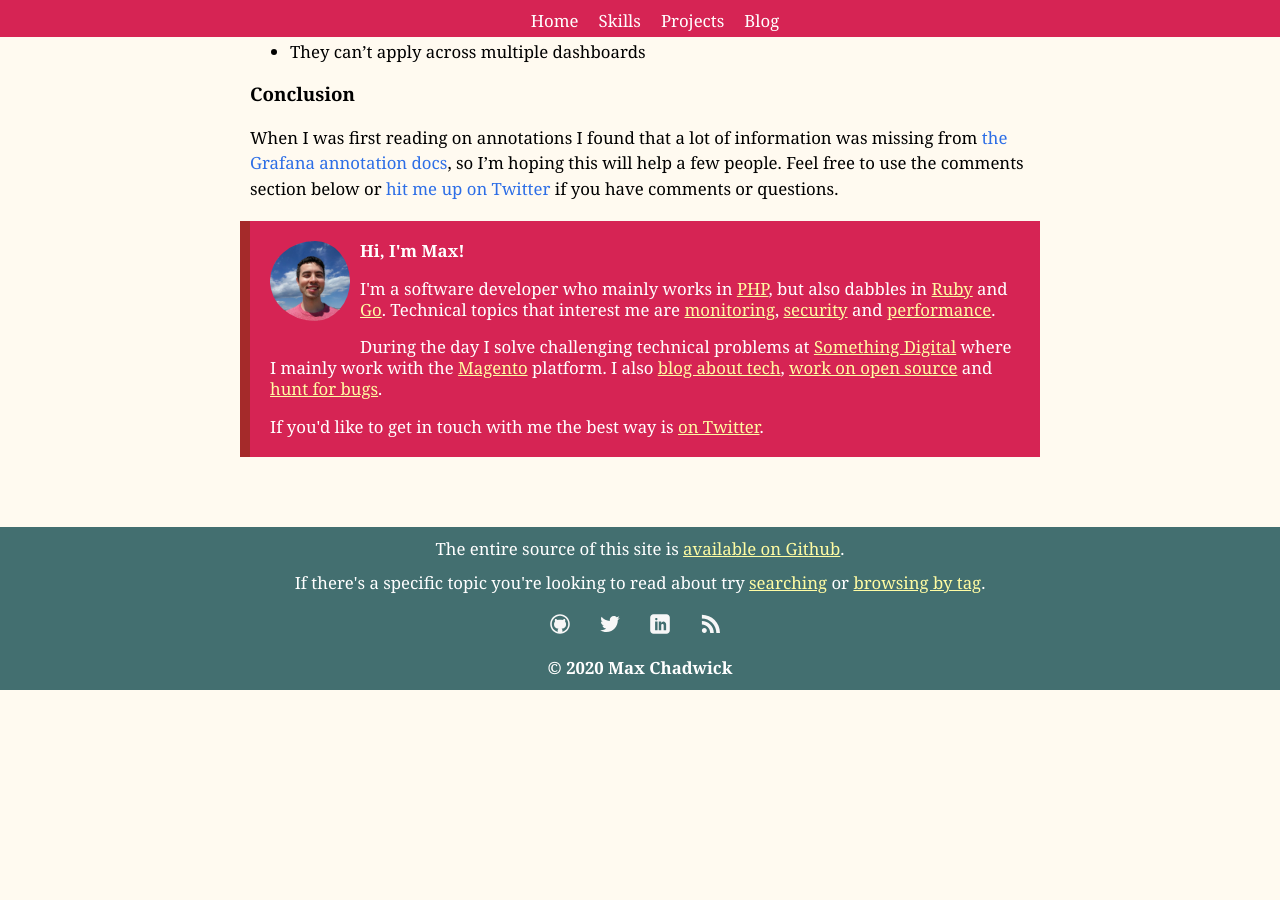
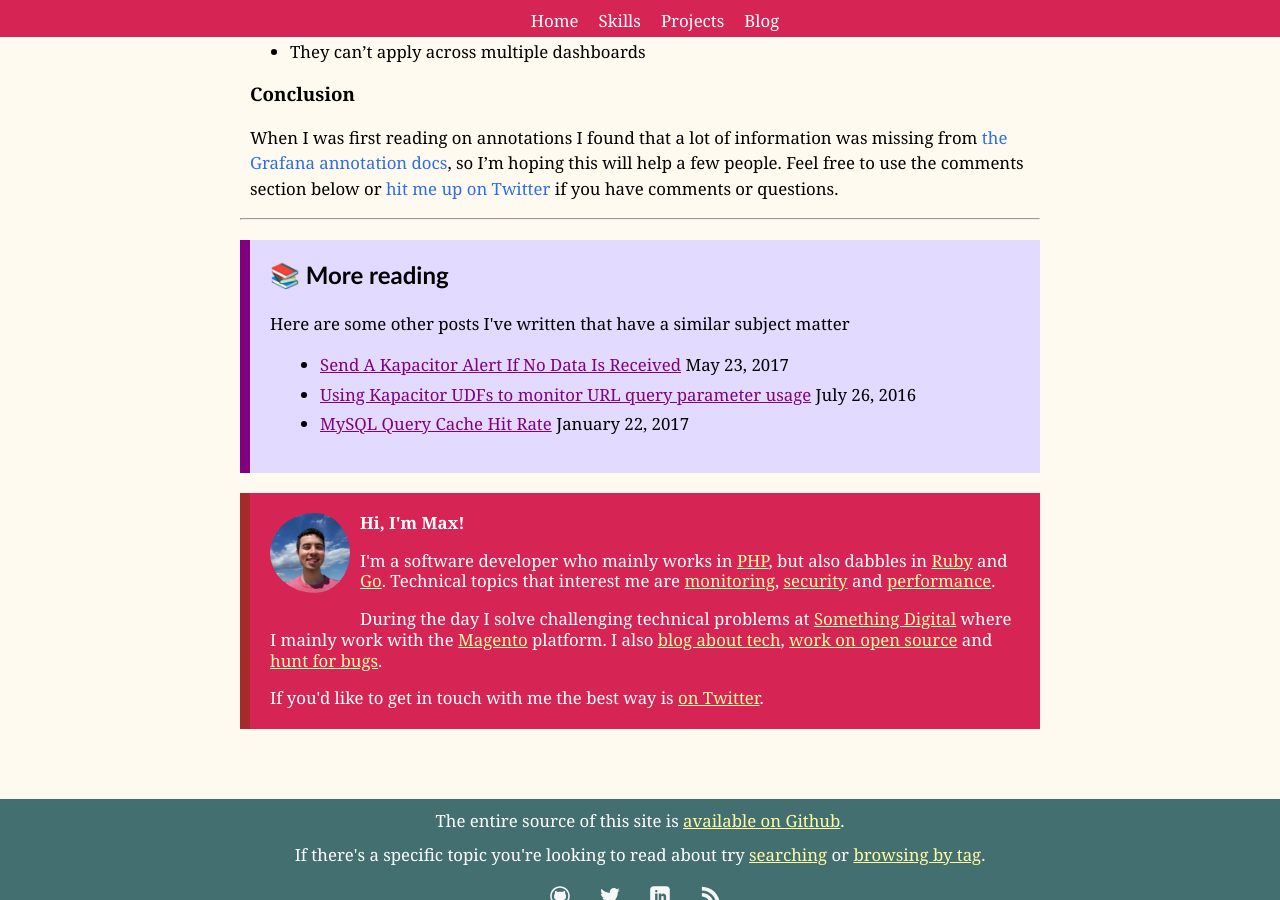
Before and after one commit to mpchadwick/mpchadwick.github.io, a Jekyll site: the page built from _posts/2016-08-08-grafana-influxdb-annotations.md, in a window 1280 px wide and 900 px high, scrolled down 2258 px. Built offline with Jekyll 4.4.1, drawn with Linux system fonts in a browser that asks for light colours; emoji names are drawn with the system emoji font; comment, search, counter and statistics services are not loaded; before the commit the page ends 2948 px from its top, so only the background shows below that.

Commit message:
Add related posts to grafana annotations post

```diff
--- a/_posts/2016-08-08-grafana-influxdb-annotations.md
+++ b/_posts/2016-08-08-grafana-influxdb-annotations.md
@@ -4,6 +4,10 @@ title: Creating Grafana Annotations with InfluxDb
 description: When reviewing historical data it's useful to overlay a timeline of key events. Here, we'll look at creating annotations for InfluxDb Grafana visualizations.
 date: August 08, 2016
 tags: [Monitoring, Grafana, InfluxDB]
+related_posts:
+- "Send A Kapacitor Alert If No Data Is Received"
+- "Using Kapacitor UDFs to monitor URL query parameter usage"
+- "MySQL Query Cache Hit Rate"
 ---
 
 When reviewing historical data in tools such as InfluxDb, it's typically useful to overlay a timeline of key events. For example, [Google Analytics features a simple GUI for adding annotations](https://analytics.googleblog.com/2010/01/annotations-now-available-in-all.html) and [New Relic offers an API for marking deployments](https://docs.newrelic.com/docs/apm/new-relic-apm/maintenance/recording-deployments). In this post we'll look at creating annotations for your InfluxDb powered Grafana visualizations.
```
